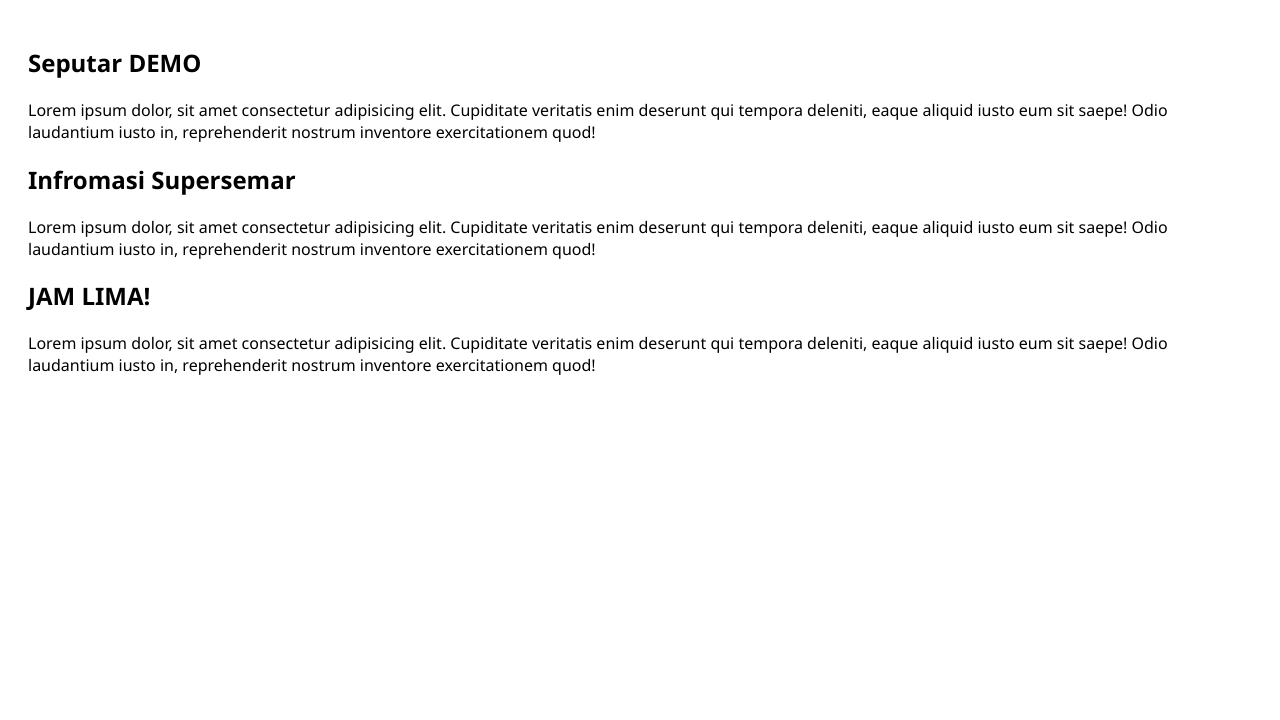
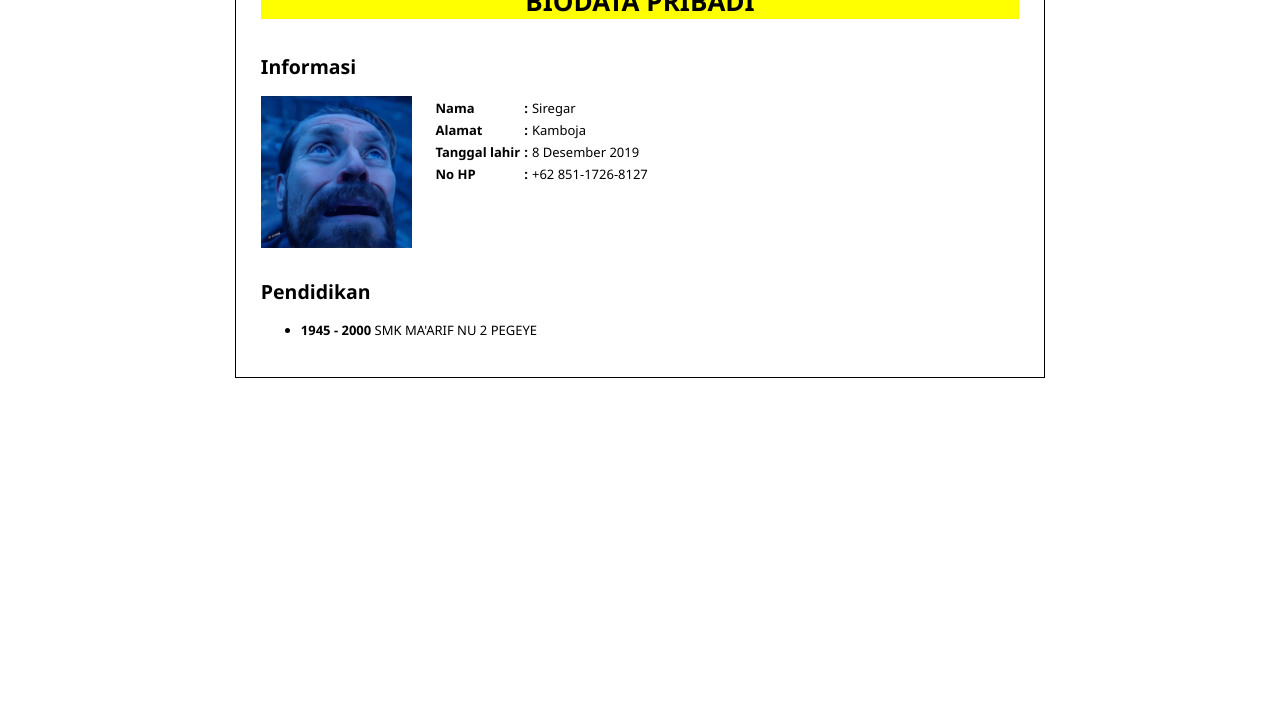
Before and after one commit to fchrii/budiono-siregar, a plain HTML site: page index.html in a window 1280 px wide. Shown: the part 80-800 px from the top of the page. Drawn offline with Linux system fonts and the light colour scheme.

Commit message:
Pembuatan Biografi

```diff
--- a/index.html
+++ b/index.html
@@ -4,19 +4,54 @@
   <meta charset="UTF-8">
   <meta name="viewport" content="width=device-width, initial-scale=1.0">
   <link rel="stylesheet" href="style.css">
-  <title>Informasi Singkat</title>
+  <title>Biodata Budi</title>
 </head>
 <body>
-  <div class="judulUtama">
-    <h1>Halaman Utama</h1>
-  </div>
-  <div class="isi">
-    <h2>Seputar DEMO</h2>
-    <p>Lorem ipsum dolor, sit amet consectetur adipisicing elit. Cupiditate veritatis enim deserunt qui tempora deleniti, eaque aliquid iusto eum sit saepe! Odio laudantium iusto in, reprehenderit nostrum inventore exercitationem quod!</p>
-    <h2>Infromasi Supersemar</h2>
-    <p>Lorem ipsum dolor, sit amet consectetur adipisicing elit. Cupiditate veritatis enim deserunt qui tempora deleniti, eaque aliquid iusto eum sit saepe! Odio laudantium iusto in, reprehenderit nostrum inventore exercitationem quod!</p>
-    <h2>JAM LIMA!</h2>
-    <p>Lorem ipsum dolor, sit amet consectetur adipisicing elit. Cupiditate veritatis enim deserunt qui tempora deleniti, eaque aliquid iusto eum sit saepe! Odio laudantium iusto in, reprehenderit nostrum inventore exercitationem quod!</p>
+  <div class="outline">
+
+    <div class="judul">
+      <h1>BIODATA PRIBADI</h1>
+    </div>
+
+    <div class="blok">
+      <h2>Informasi</h2>
+
+      <div class="kiri">
+        <img src="yanto.jpg" alt="">
+      </div>
+
+      <div class="kanan">
+        <table>
+          <tr>
+            <th>Nama</th>
+            <th>:</th>
+            <td>Siregar</td>
+          </tr>
+          <tr>
+            <th>Alamat</th>
+            <th>:</th>
+            <td>Kamboja</td>
+          </tr>
+          <tr>
+            <th>Tanggal lahir</th>
+            <th>:</th>
+            <td>8 Desember 2019</td>
+          </tr>
+          <tr>
+            <th>No HP</th>
+            <th>:</th>
+            <td>+62 851-1726-8127</td>
+          </tr>
+        </table>
+      </div>
+    </div>
+    <div class="blok">
+      <h2>Pendidikan</h2>
+
+      <ul>
+        <li><b>1945 - 2000</b> SMK MA'ARIF NU 2 PEGEYE</li>
+      </ul>
+    </div>
   </div>
 </body>
 </html>
--- a/style.css
+++ b/style.css
@@ -1,12 +1,40 @@
 body{
     font-family: 'Segoe UI', Tahoma, Geneva, Verdana, sans-serif;
+    font-size: 13px;
 }
 
-.judulUtama{
+th{
+    text-align: left;
+}
+
+img{
+    width: 100%;
+    margin-bottom: 10px;
+}
+
+.outline{
+    border: 1px solid black;
+    width: 60%;
+    margin: 20px auto;
+    padding: 25px;
+}
+
+.judul{
     text-align: center;
     background-color: yellow;
 }
 
-.isi{
-    padding: 20px;
+.blok{
+    overflow: hidden;
 }
+
+.kiri{
+    width: 20%;
+    float: left;
+}
+
+.kanan{
+    width: 70%;
+    padding: 0px 20px;
+    float: left;
+}
```
Also changed, not shown: script.js (added), yanto.jpg (added).
